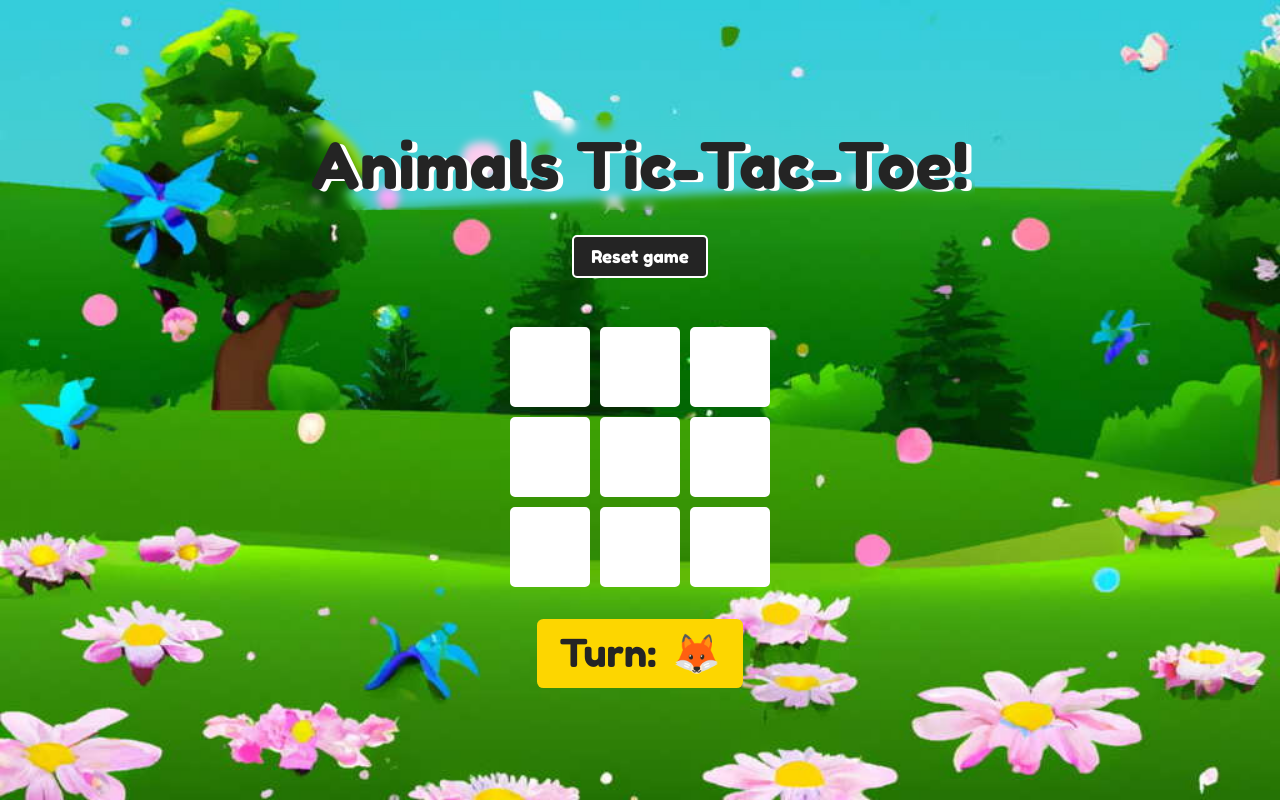
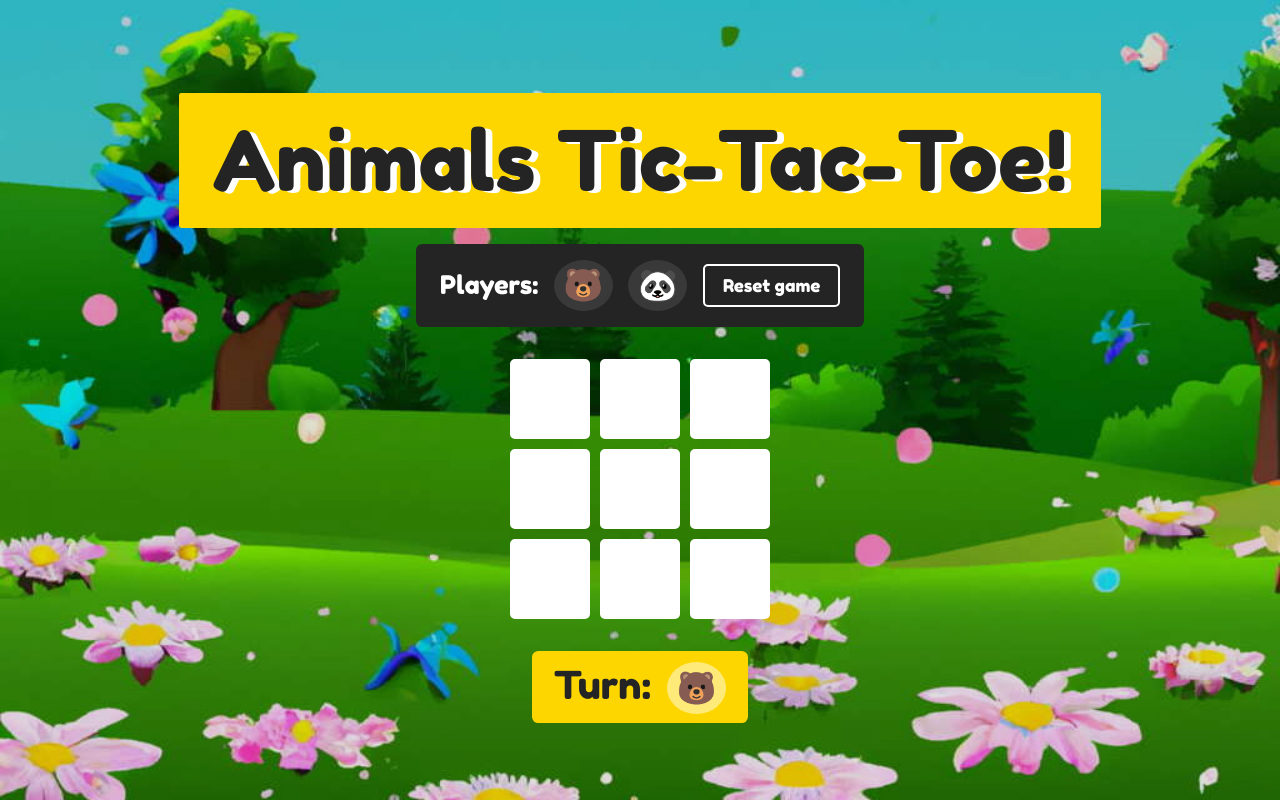
Before and after one commit to melisandoval/animals-tic-tac-toe, a React (Vite) app: page / in a window 1280 px wide. Built offline with nearby package versions, Linux system fonts and the light colour scheme.

Commit message:
add random animal emogis, remove local storage and update styles

```diff
--- a/src/App.jsx
+++ b/src/App.jsx
@@ -1,48 +1,35 @@
 import "./App.css";
-import { useState } from "react";
+import { useEffect, useState } from "react";
 import confetti from "canvas-confetti";
-import { PLAYERS, INITIAL_EMPTY_BOARD } from "./constants";
+import { INITIAL_EMPTY_BOARD } from "./constants";
+import { getRandomPlayers } from "./utils/players";
 import { checkWinner, checkEndGame } from "./utils/board.js";
 import { Square } from "./components/Square";
 import { WinnerModal } from "./components/WinnerModal";
 
-const { playerOne, playerTwo } = PLAYERS; // destructuring the two players from the constant PLAYERS.
+function App() {
+  // Set the two emogis animals players for the game:
+  const [players, setPlayers] = useState(getRandomPlayers());
 
-function App() {
   // Create BOARD state:
-  const [board, setBoard] = useState(() => {
-    // VERY IMPORTANT read from localStorafe INSIDE useState*:
-    const boardFromStorage = window.localStorage.getItem("board");
-    // *(NEVER read the local storage outside useState and inside the component body because that will cause
-    // the reading of localStorage in EVERY render of the component! That is slow, synchronous and blocks the rest of the code):
-
-    // Then: if we have something in localStorage set state with that, if not, use initial empty board:
-    return boardFromStorage
-      ? JSON.parse(boardFromStorage)
-      : INITIAL_EMPTY_BOARD;
-  });
+  const [board, setBoard] = useState(INITIAL_EMPTY_BOARD);
 
   // Create TURN state (turn can be playerOne or playerTwo):
-  const [turn, setTurn] = useState(() => {
-    const turnFromStorage = window.localStorage.getItem("turn");
-    // if we have a turn from localStorage from a previous game return that, if not, set one player one as the first:
-    console.log(turnFromStorage);
-    return JSON.parse(turnFromStorage) ?? playerOne; // Nullish coalescing operator: ??
-  });
+  const [turn, setTurn] = useState(players?.playerOne);
 
   // Create WINNER state:
-  const [winner, setWinner] = useState(null); // null = no winner, false = tie, playerOne or PlayerTwo
+  const [winner, setWinner] = useState(null);
+  // null = no winner, false = tie, playerOne or PlayerTwo
 
-  // Function resetGame is called by "Start new game" button and "Reset game" button:
+  useEffect(() => {
+    setTurn(players.playerOne);
+  }, [players]);
+
+  // Function resetGame is called by "Reset game" button and "Start new game" (winner modal) button:
   const resetGame = () => {
+    setPlayers(getRandomPlayers());
     setBoard(INITIAL_EMPTY_BOARD);
     setWinner(null);
-    setTurn(playerOne);
-
-    // IMPORTANT! Reset localStorage too! (is best practice to use removeItem() and remove the SPECIFIC things that we need,
-    // instead of using localStorage.clear() and remove everything. Just in case is best to use removeItem())
-    window.localStorage.removeItem("board");
-    window.localStorage.removeItem("turn");
   };
 
   // Function updateBoard is called everytime a cell is clicked on Square component:
@@ -71,14 +58,11 @@ function App() {
 
     // Now we update state board (the UI board) with the new updated board
     setBoard(newBoard);
-    // Save current game in localstorage:
-    window.localStorage.setItem("board", JSON.stringify(newBoard));
 
     // set the next turn:
-    const newTurn = turn === playerOne ? playerTwo : playerOne;
+    const newTurn =
+      turn === players.playerOne ? players.playerTwo : players.playerOne;
     setTurn(newTurn);
-    // save in local storage the new turn:
-    window.localStorage.setItem("turn", JSON.stringify(newTurn));
 
     // Check if we have a winner
     // (we still have to use the newBoard because the "board" state is not updated yet in the current render):
@@ -93,12 +77,18 @@ function App() {
   };
 
   return (
-    <main className="board">
+    <div className="page-container">
       <header>
         <h1>Animals Tic-Tac-Toe!</h1>
+        <section className="header-players-and-button">
+          <p>
+            Players: <span>{players.playerOne} </span>
+            <span>{players.playerTwo}</span>
+          </p>
           <button onClick={resetGame}>Reset game</button>
+        </section>
       </header>
-
+      <main className="board">
         <section className="game">
           {board?.map((element, index) => {
             return (
@@ -110,15 +100,19 @@ function App() {
         </section>
 
         <section className="turn-section">
-        <h2>Turn:</h2>
-        <div className="turn">
-          {turn === playerOne && <h2>{playerOne}</h2>}
-          {turn === playerTwo && <h2>{playerTwo}</h2>}
-        </div>
+          <h2>
+            Turn:
+            {turn === players?.playerOne ? (
+              <span>{players.playerOne}</span>
+            ) : (
+              <span>{players.playerTwo}</span>
+            )}
+          </h2>
         </section>
 
         <WinnerModal winner={winner} resetGame={resetGame} />
       </main>
+    </div>
   );
 }
 
--- a/src/constants.js
+++ b/src/constants.js
@@ -1,8 +1,3 @@
-export const PLAYERS = {
-  playerOne: "🦊",
-  playerTwo: "🐻",
-};
-
 export const WINNING_COMBOS = [
   [0, 1, 2],
   [3, 4, 5],
--- a/src/index.css
+++ b/src/index.css
@@ -7,7 +7,6 @@
   font-weight: 400;
 
   color-scheme: light dark;
-  color: rgba(255, 255, 255, 0.87);
   background-color: green;
 
   font-synthesis: none;
@@ -43,40 +42,75 @@ body {
   padding: 0;
 }
 
+.page-container {
+  display: flex;
+  flex-direction: column;
+  min-height: 100vh;
+  justify-content: center;
+  background-color: rgba(0, 0, 0, 0.119);
+}
+
 .board {
   width: 100%;
-  min-height: 100vh;
   text-align: center;
   display: flex;
   flex-direction: column;
   align-items: center;
   justify-content: center;
+  padding: 1em 1em 2em;
 }
 
 header {
-  margin-bottom: 1em;
-  padding: 0.5em;
+  padding: 3em 0.5em 1em;
   width: 100%;
   display: flex;
   flex-direction: column;
   align-items: center;
 }
 
+.header-players-and-button {
+  display: flex;
+  /* flex-direction: column; */
+  align-items: center;
+  background-color: var(--black);
+  border-radius: 0.4em;
+  padding: 1em 1.5em;
+  gap: 1em;
+  margin: 1em 0.5em 0;
+}
+
+header p {
+  color: white;
+  font-size: 1.6rem;
+  line-height: 1.5em;
+  display: flex;
+  gap: 0.6em;
+  align-items: center;
+}
+
+header p span {
+  background-color: rgba(255, 255, 255, 0.096);
+  padding: 0.2em 0.3em;
+  border-radius: 50%;
+  font-size: 2rem;
+}
+
 h1 {
+  max-width: 100%;
   color: var(--black);
   text-shadow: 0.08em 0.03em white;
-  font-size: 4rem;
-  padding: 0.1em;
+  font-size: calc(4vw + 2rem);
   line-height: normal;
   font-family: "Fredoka One", cursive;
   width: max-content;
-  backdrop-filter: blur(4px);
   text-align: center;
+  padding: 0.2em 0.4em;
+  background-color: var(--yellow);
+  border-radius: 0.03em;
 }
 
-.board button {
+button {
   padding: 0.5em 1em;
-  margin: 25px;
   background: transparent;
   border: 2px solid white;
   color: white;
@@ -89,7 +123,7 @@ h1 {
   font-size: 1.1rem;
 }
 
-.board button:hover {
+header button:hover {
   border: 2px solid black;
   background-color: var(--yellow);
   color: var(--black);
@@ -112,21 +146,24 @@ h1 {
   background-color: var(--yellow);
 }
 
+.turn-section h2 span {
+  background-color: rgba(255, 255, 255, 0.469);
+  padding: 0.2em 0.3em;
+  border-radius: 50%;
+  font-size: 2rem;
+  margin-left: 0.5em;
+}
+
 h2 {
   font-size: 2.4rem;
-  margin-block-start: 0em;
-  margin-block-end: 0em;
 }
 
-.turn {
-  display: flex;
-  justify-content: center;
-  width: fit-content;
-  position: relative;
-  gap: 1em;
+.winner h2 {
+  margin-block-start: 1em;
+  margin-block-end: 1em;
+  color: white;
 }
 
-.turn .square,
 .winner .square {
   width: 70px;
   height: 70px;
@@ -150,6 +187,7 @@ h2 {
   place-items: center;
   align-content: center;
   background-image: url("./assets/background.jpg");
+  background-color: rgba(0, 0, 0, 0.119);
   background-size: cover;
 }
 
@@ -157,23 +195,23 @@ h2 {
   display: flex;
   flex-direction: column;
   align-items: center;
-  gap: 2em;
+  gap: 1em;
   padding: 1em;
 }
 
 .winner-modal-button {
   font-size: 1.3rem;
   text-align: center;
-  /* max-width: 100% !important; */
   width: 100% !important;
   margin: 1em !important;
   padding: 1em !important;
-  background-color: var(--green) !important;
+  background-color: var(--yellow) !important;
   color: var(--black) !important;
 }
 
 .winner-modal-button:hover {
-  border: 2px solid var(--green) !important;
+  border: 2px solid white !important;
+  background-color: var(--green) !important;
 }
 
 .winner .text {
--- /dev/null
+++ b/src/utils/players.js
@@ -0,0 +1,30 @@
+const ANIMALS = [
+  "🐶",
+  "🐱",
+  "🐹",
+  "🐰",
+  "🦊",
+  "🐻",
+  "🐼",
+  "🐨",
+  "🐯",
+  "🦁",
+  "🐮",
+  "🐷",
+];
+
+// FUNCTION getRandom Players returns and object with two random different animals from array ANIMALS:
+export const getRandomPlayers = () => {
+  const playerOne = ANIMALS[Math.floor(Math.random() * ANIMALS.length)];
+
+  const animalsWithoutPlayerOne = ANIMALS.filter(
+    (element) => element !== playerOne
+  );
+
+  const playerTwo =
+    animalsWithoutPlayerOne[
+      Math.floor(Math.random() * animalsWithoutPlayerOne.length)
+    ];
+
+  return { playerOne, playerTwo };
+};
```
Lines whose indentation alone changed are shown as unchanged.
